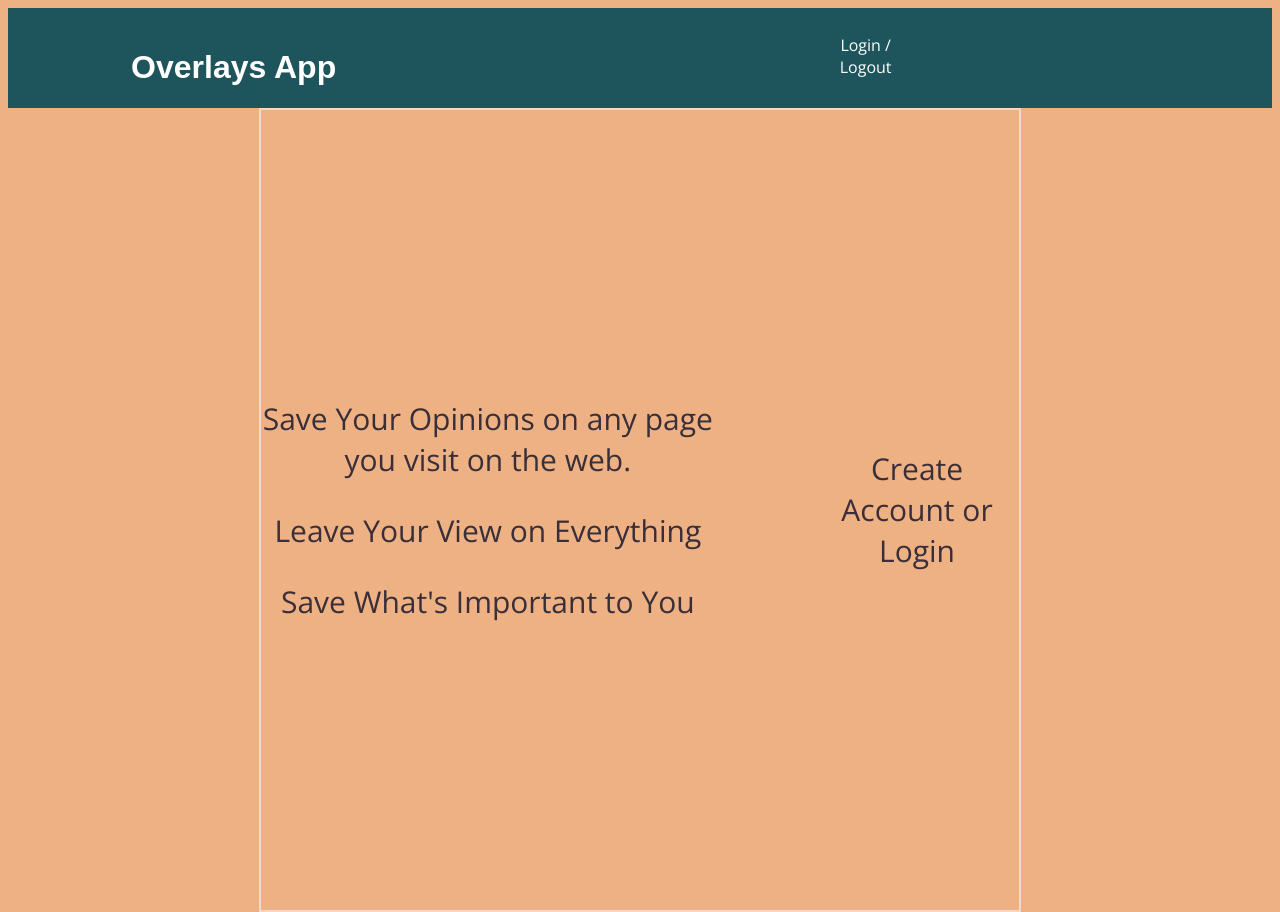
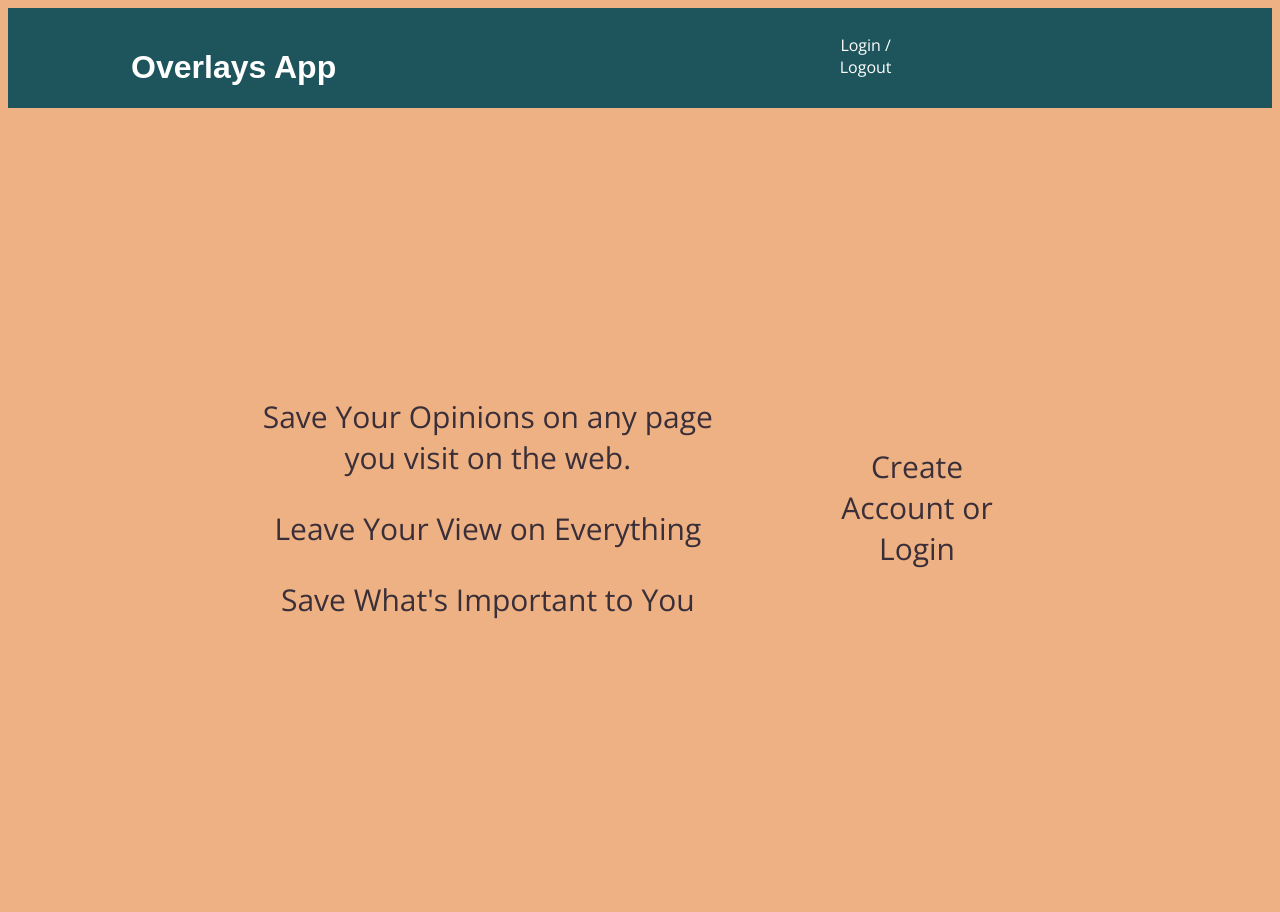
Before and after one commit to kraigwilliams/overlays-app, a React (Create React App) app: page / in a window 1280 px wide. Built offline with nearby package versions, Linux system fonts and the light colour scheme; a web font is replaced by a local one.

Commit message:
change home css

```diff
--- a/src/Components/Home/Home.css
+++ b/src/Components/Home/Home.css
@@ -6,7 +6,7 @@ display:flex;
 flex-direction: row;
 justify-content: center;
 align-items: center;
-border: 2px solid #F4D8CD;
+
 height:100vh;
 }
 
```
